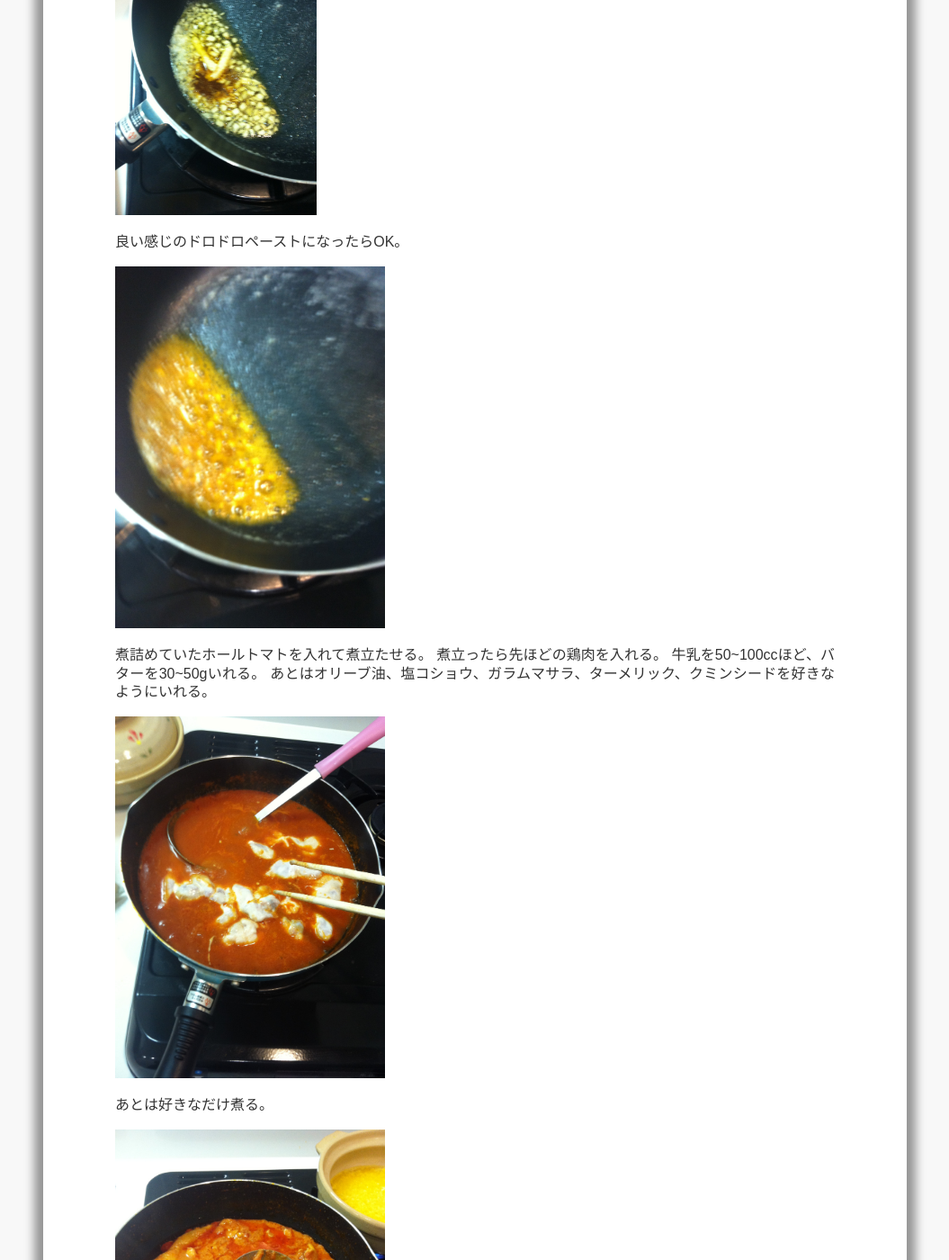
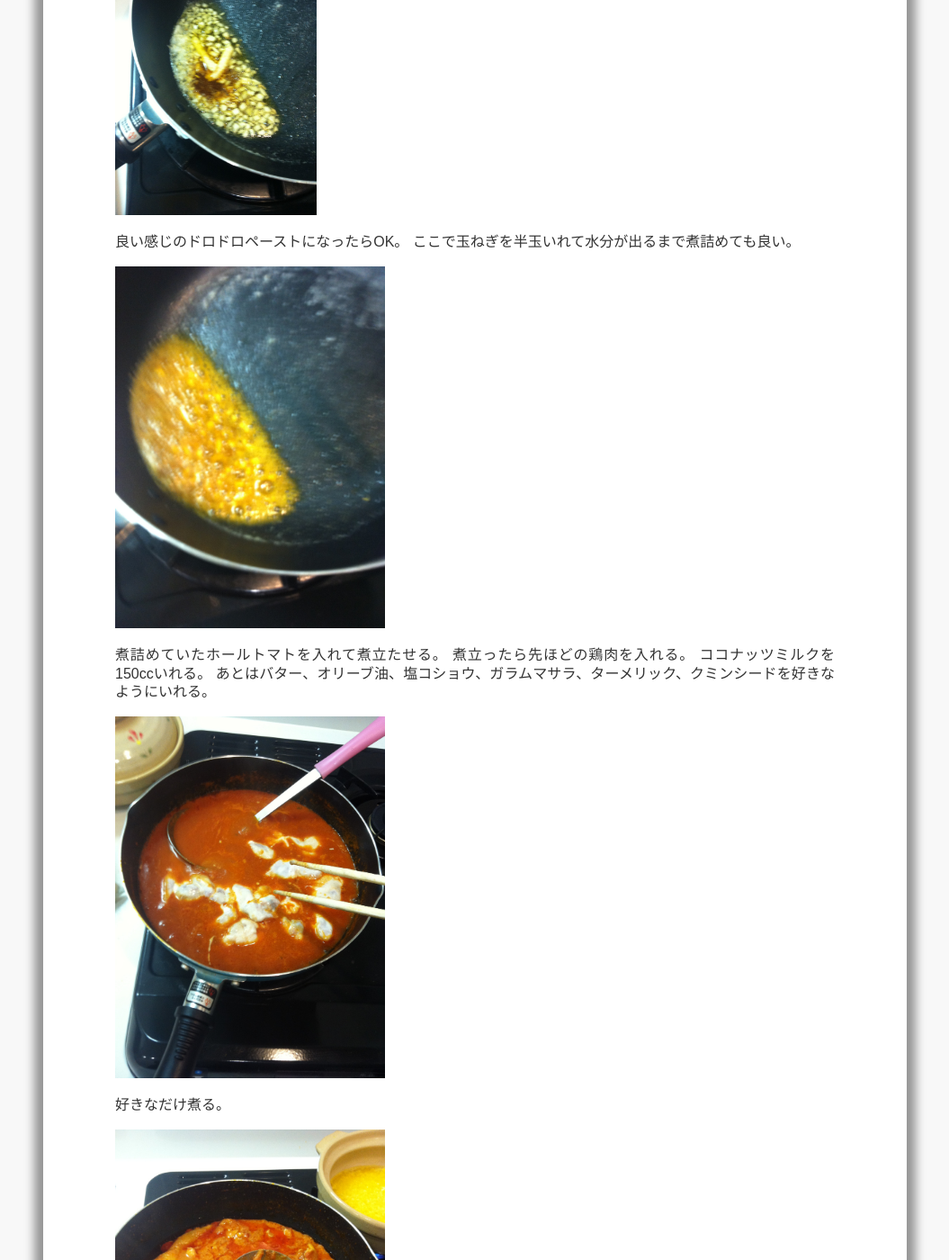
Before and after one commit to hirokiky/hirokiky-www, a Sphinx documentation site: the page built from source/cooking/butter_chicken_curry.rst, in a window 1280 px wide and 1400 px high, scrolled down 1943 px. Shown: the whole window at 90% size, without its empty margins (112-1167 px from the left). Built offline with Sphinx 7.4.7, drawn with Linux system fonts in a browser that asks for light colours; some of the changed text lies outside the part shown.

Commit message:
Changed to use coconuts milk instead of milk

```diff
--- a/source/cooking/butter_chicken_curry.rst
+++ b/source/cooking/butter_chicken_curry.rst
@@ -15,7 +15,8 @@
 .. image:: butter_curry/butter_curry2.jpg
     :width: 300px
 
-鶏もも肉2~300gにヨーグルト大さじ4，5、ガラムマサラ小さじ1~2、塩コショウ適量入れて揉み、1時間弱つけ置く。
+鶏もも肉2~300gにガラムマサラ小さじ1~2、塩コショウ適量入れて揉み、1時間弱つけ置く。
+好みでヨーグルト大さじ4，5を入れても良い。
 
 .. image:: butter_curry/butter_curry3.jpg
     :height: 300px
@@ -33,19 +34,20 @@
     :height: 300px
 
 良い感じのドロドロペーストになったらOK。
+ここで玉ねぎを半玉いれて水分が出るまで煮詰めても良い。
 
 .. image:: butter_curry/butter_curry6.jpg
     :width: 300px
 
 煮詰めていたホールトマトを入れて煮立たせる。
 煮立ったら先ほどの鶏肉を入れる。
-牛乳を50~100ccほど、バターを30~50gいれる。
-あとはオリーブ油、塩コショウ、ガラムマサラ、ターメリック、クミンシードを好きなようにいれる。
+ココナッツミルクを150ccいれる。
+あとはバター、オリーブ油、塩コショウ、ガラムマサラ、ターメリック、クミンシードを好きなようにいれる。
 
 .. image:: butter_curry/butter_curry7.jpg
     :width: 300px
 
-あとは好きなだけ煮る。
+好きなだけ煮る。
 
 .. image:: butter_curry/butter_curry8.jpg
     :width: 300px
```
